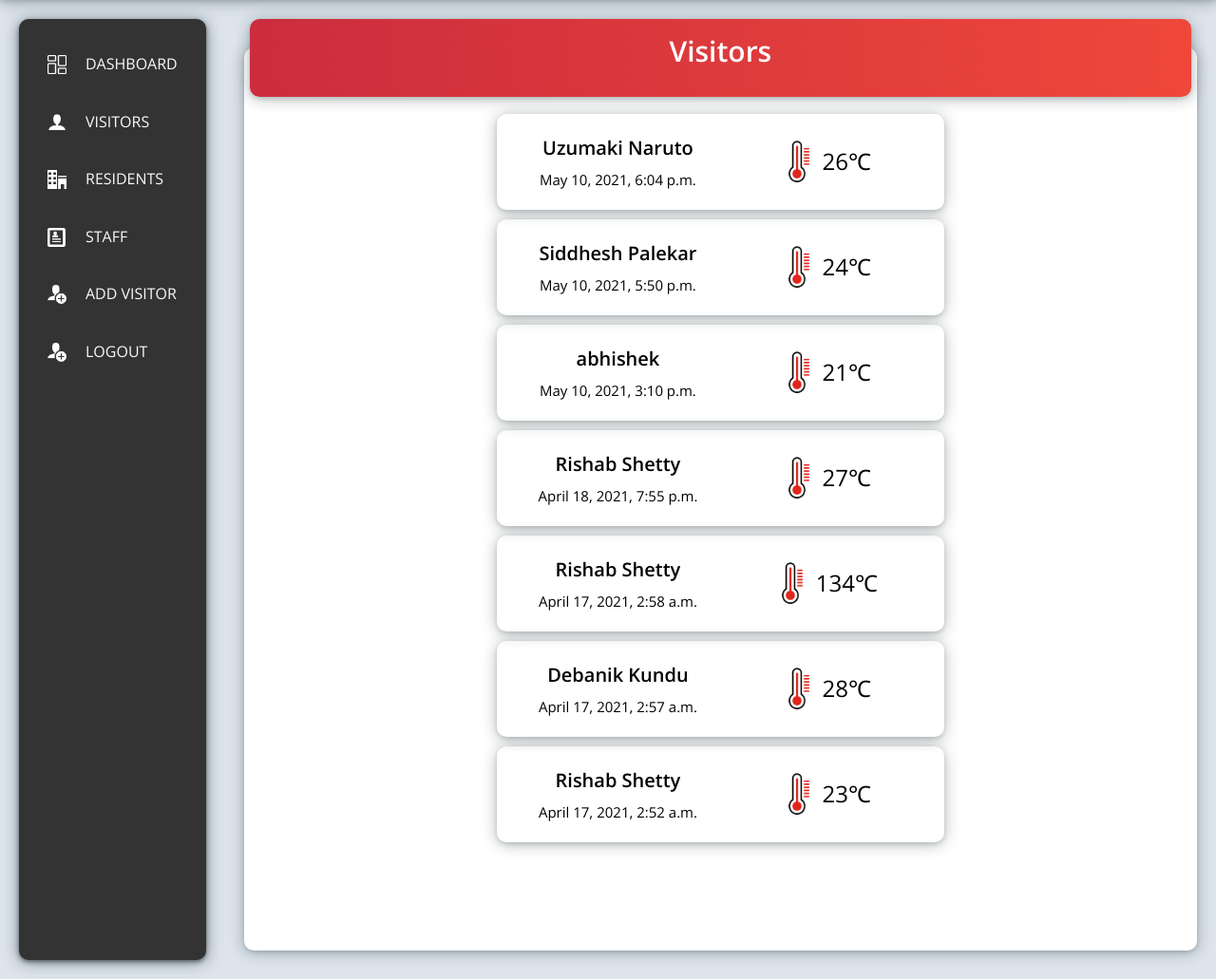
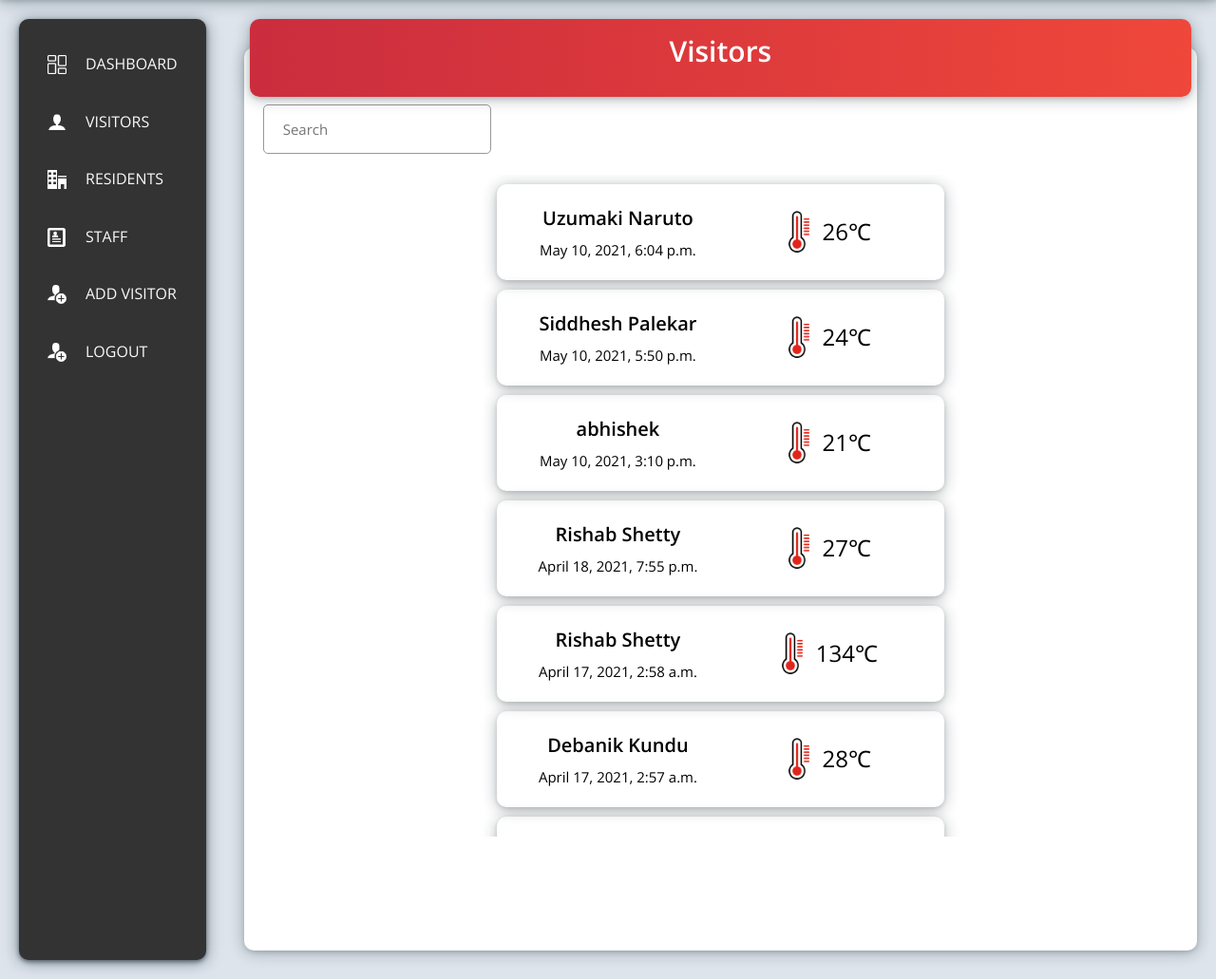
Before and after one commit to ItsRish06/ASST, a Django app: page /visitors in a window 1280 px wide. Shown: the part 102-1133 px from the top of the page at 95% size. Run offline with Django 3.2, Linux system fonts and the light colour scheme; a user stored in the database is signed in; data comes from the database, SQL or seed files in the repository; both versions use the stored data as it was after the commit.

Commit message:
dashboard update , views.py

```diff
--- a/pages/views.py
+++ b/pages/views.py
@@ -36,12 +36,20 @@ def logoutUser(request):
 
 @login_required(login_url='login')
 def visitors(request):
+
+    search = request.GET.get('search')
     visitors = Visitor.objects.all()
-    unKnown = UnknownVisitor.objects.all()
+    unknown = UnknownVisitor.objects.all()
+
+    if search:
+        visitors = visitors.filter(name__name__icontains=search)
+        unknown = unknown.filter(name__icontains=search)
+
     result_list = sorted(
-    chain(visitors, unKnown),
+    chain(visitors, unknown),
     key=attrgetter('date_time'),
     reverse=True)
+
     context = {
         'visitors' : result_list
     }
@@ -75,21 +83,44 @@ def unknownForm(request):
 @login_required(login_url='login')
 def dashboardView(request):
     visitors = Visitor.objects.all().filter(date_time__gte = datetime.date.today())
+    unknown = UnknownVisitor.objects.all().filter(date_time__gte = datetime.date.today())
     visitorsNumber = visitors.count()
-    temp = visitors.aggregate(Avg('temp'))
-    tempNum = (temp['temp__avg'])
-    if  tempNum == None:
-        tempNum = 0
+    unknownVisitorsNumber = unknown.count()
+    totalCount = visitorsNumber+unknownVisitorsNumber
+    temp1 = visitors.aggregate(Avg('temp'))
+    temp2 = unknown.aggregate(Avg('temp'))
+    if  temp1['temp__avg'] == None :
+        temp1['temp__avg'] = 0
+    if  temp2['temp__avg'] == None :
+        temp2['temp__avg'] = 0
+    temp = (temp1['temp__avg']+temp2['temp__avg'])/totalCount
+    tempNum = temp
+
     try:
-        highest = visitors.order_by('-temp')[0]
+        highest1 = visitors.order_by('-temp')[0]
     except:
-        highest = None
-    if highest == None:
-        highest = 0
+        highest1 = None
+    if highest1 == None:
+        highest1 = 0
     else:
-        highest = highest.temp
+        highest1 = highest1.temp
+
+    try:
+        highest2 = unknown.order_by('-temp')[0]
+    except:
+        highest2 = None
+    if highest2 == None:
+        highest2 = 0
+    else:
+        highest2 = highest2.temp
+
+    if highest1>highest2:
+        highest = highest1
+    else:
+        highest=highest2
+
     context ={
-        'visitors':visitorsNumber,
+        'visitors':totalCount,
         'temp':int(tempNum),
         'highest':int(highest)
     }
--- a/sass/component.scss
+++ b/sass/component.scss
@@ -158,9 +158,10 @@
 }
 
 .visitor-list{
-    height: 100%;
+    height: 80%;
     padding:1rem;
     overflow-y: scroll;
+    margin-top:5rem;
 }
 
 .form-container{
@@ -371,3 +372,8 @@
 span{
     display: inline-block;
 }
+
+.visitor-search{
+    height:2.4rem;
+    width:30rem;
+}
--- a/static/css/style.css
+++ b/static/css/style.css
@@ -215,9 +215,10 @@ body {
 }
 
 .visitor-list {
-  height: 100%;
+  height: 80%;
   padding: 1rem;
   overflow-y: scroll;
+  margin-top: 5rem;
 }
 
 .form-container {
@@ -390,4 +391,9 @@ span {
   display: inline-block;
 }
 
+.visitor-search {
+  height: 2.4rem;
+  width: 30rem;
+}
+
 /*# sourceMappingURL=style.css.map */
--- a/templates/visitors.html
+++ b/templates/visitors.html
@@ -5,6 +5,11 @@
 {% block content-header %}Visitors{% endblock content-header %}
 
 {% block content %}
+    <div class="visitor-search">
+        <form method="GET" action="">
+            <input type="text" placeholder="Search" name="search" class="form__input" autocomplete="off">
+        </form>
+    </div>
     <div class="visitor-list">
         {% for visitor in visitors %}
             <div class="visitor-card">
```
Also changed, not shown: db.sqlite3, 1 other file.
